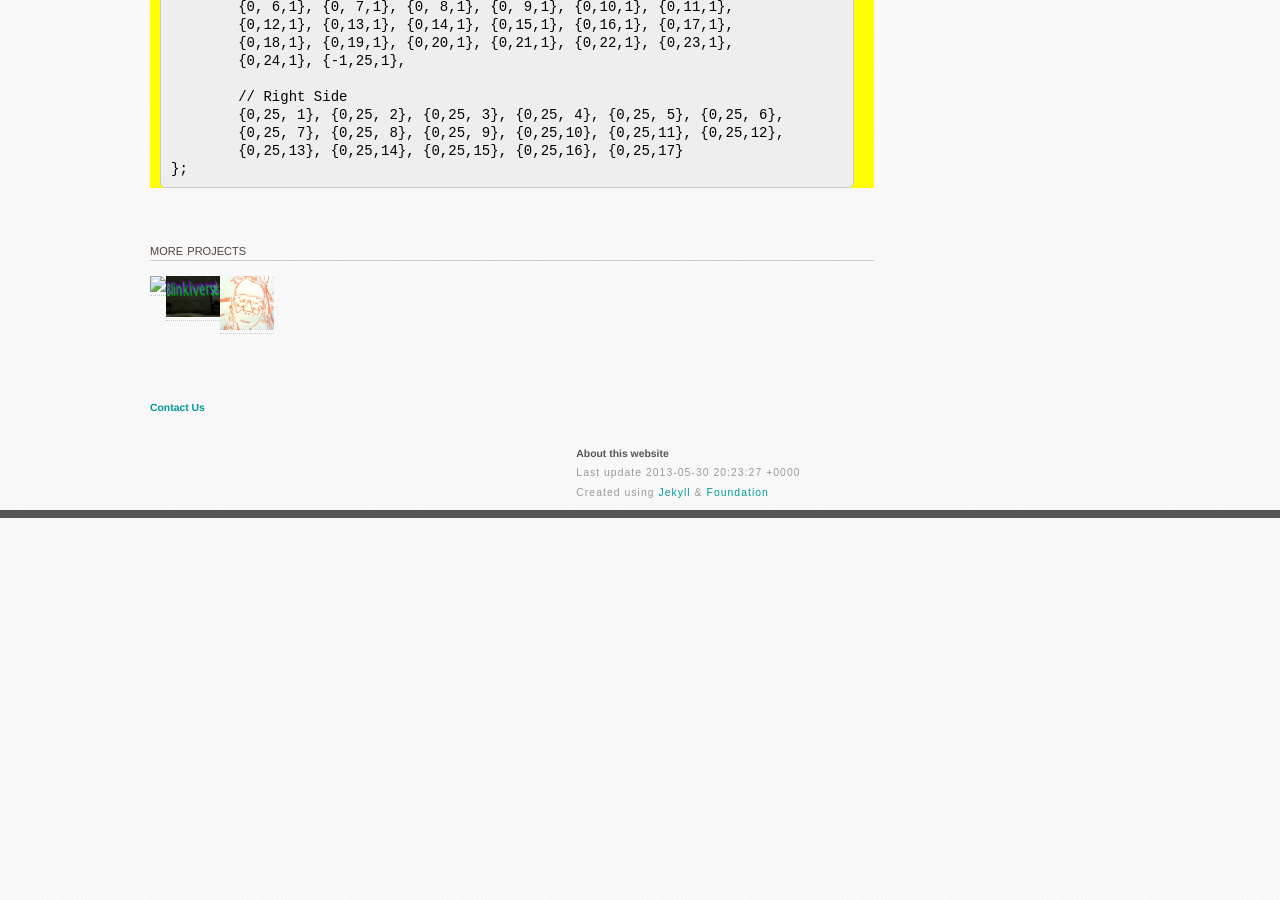
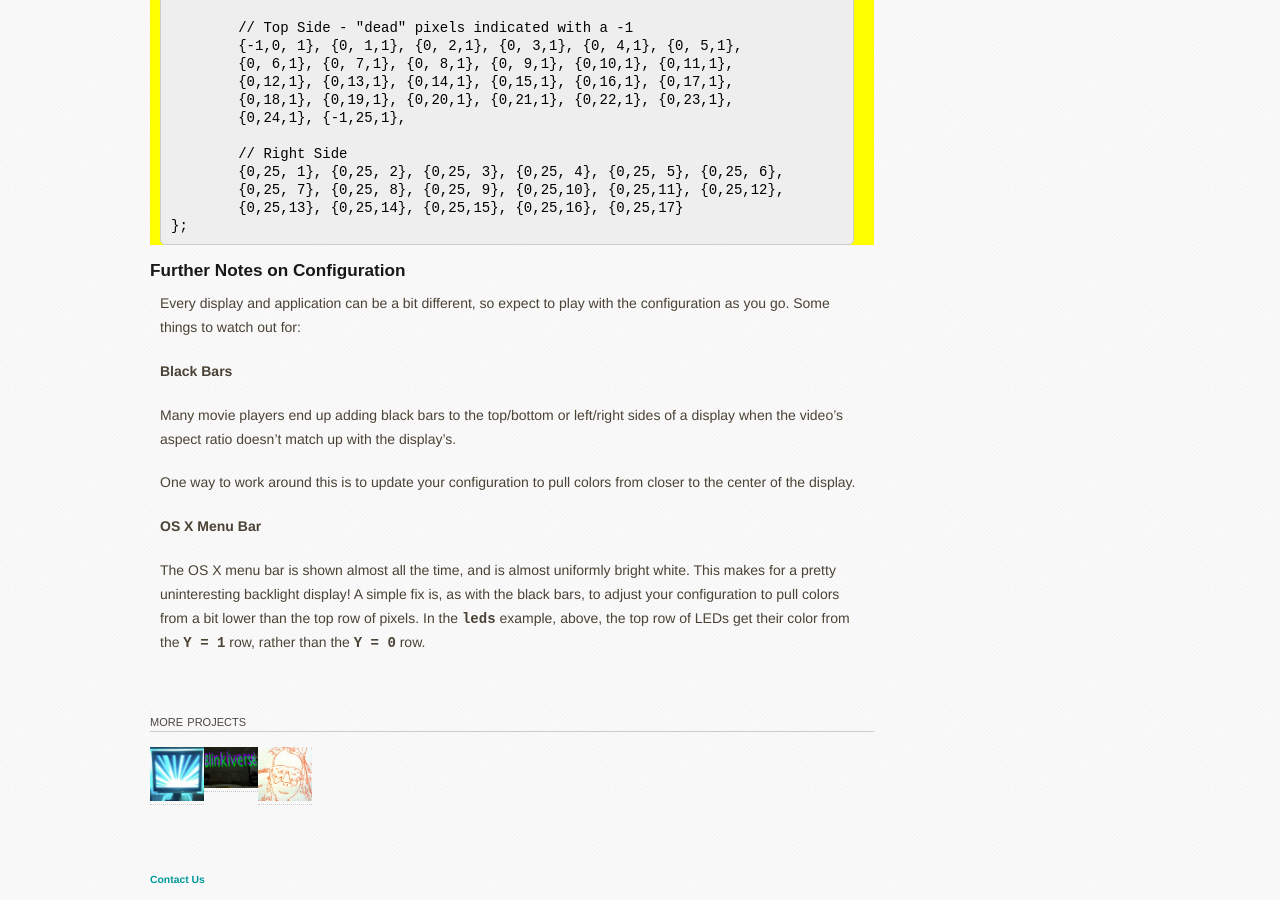
Before and after one commit to jravetch/blinkinlabs.github.io, a Jekyll site: the page built from hacks/_posts/2013-05-27-ambitape.md, in a window 1280 px wide and 900 px high, scrolled down 6500 px. Built offline with Jekyll 4.4.1, drawn with Linux system fonts in a browser that asks for light colours; Markdown is read by kramdown in place of the engine named in the settings; comment, search, counter and statistics services are not loaded; before the commit the page ends 7018 px from its top, so only the background shows below that; some of the changed text lies outside the part shown.

Commit message:
Add AmbiTape proj preview img. Notes re: config.

```diff
--- a/hacks/_posts/2013-05-27-ambitape.md
+++ b/hacks/_posts/2013-05-27-ambitape.md
@@ -36,6 +36,8 @@ This tutorial will guide you through:
 2. [Mounting the BlinkyTape to your display](#mounting)
 3. [Configuring AmbiTape for your display](#mapping)
 
+---
+
 <a name="software"></a>
 # Downloading and Using The AmbiTape Software
 
@@ -59,6 +61,8 @@ If you don't have Git installed, you can download the [BlinkyTape repository as
 3. Click the Run button.
 
 Your BlinkyTape should light up, projecting colors from your display!
+
+---
 
 <a name="mounting"></a>
 # Mounting The BlinkyTape
@@ -177,8 +181,10 @@ pretty simple equation like:
 You will probably want slightly different lengths for any sets of jumpers that
 have to turn a corner, in order to help the wires lay flat.
 
+---
+
 <a name="mapping"></a>
-## Mapping Your Display (Estimated Time: 20 minutes)
+## Configuring AmbiTape for your Display (Estimated Time: 20 minutes)
 
 Each AmbiTape installation is different and depends on the size of your monitor
 and your mounting method.  To get the best lighting effects with AmbiTape,
@@ -235,3 +241,25 @@ that it should leave those pixels black rather than lighting them up.
     	{0,25, 7}, {0,25, 8}, {0,25, 9}, {0,25,10}, {0,25,11}, {0,25,12},
     	{0,25,13}, {0,25,14}, {0,25,15}, {0,25,16}, {0,25,17}
     };
+
+## Further Notes on Configuration
+
+Every display and application can be a bit different, so expect to play with
+the configuration as you go.  Some things to watch out for:
+
+**Black Bars**
+
+Many movie players end up adding black bars to the top/bottom or left/right
+sides of a display when the video's aspect ratio doesn't match up with the
+display's.
+
+One way to work around this is to update your configuration to pull colors
+from closer to the center of the display.
+
+**OS X Menu Bar**
+
+The OS X menu bar is shown almost all the time, and is almost uniformly bright
+white.  This makes for a pretty uninteresting backlight display!  A simple fix
+is, as with the black bars, to adjust your configuration to pull colors from
+a bit lower than the top row of pixels.  In the `leds` example, above, the top
+row of LEDs get their color from the `Y = 1` row, rather than the `Y = 0` row.
```
Also changed, not shown: images/ambitape/preview.jpg (added).
